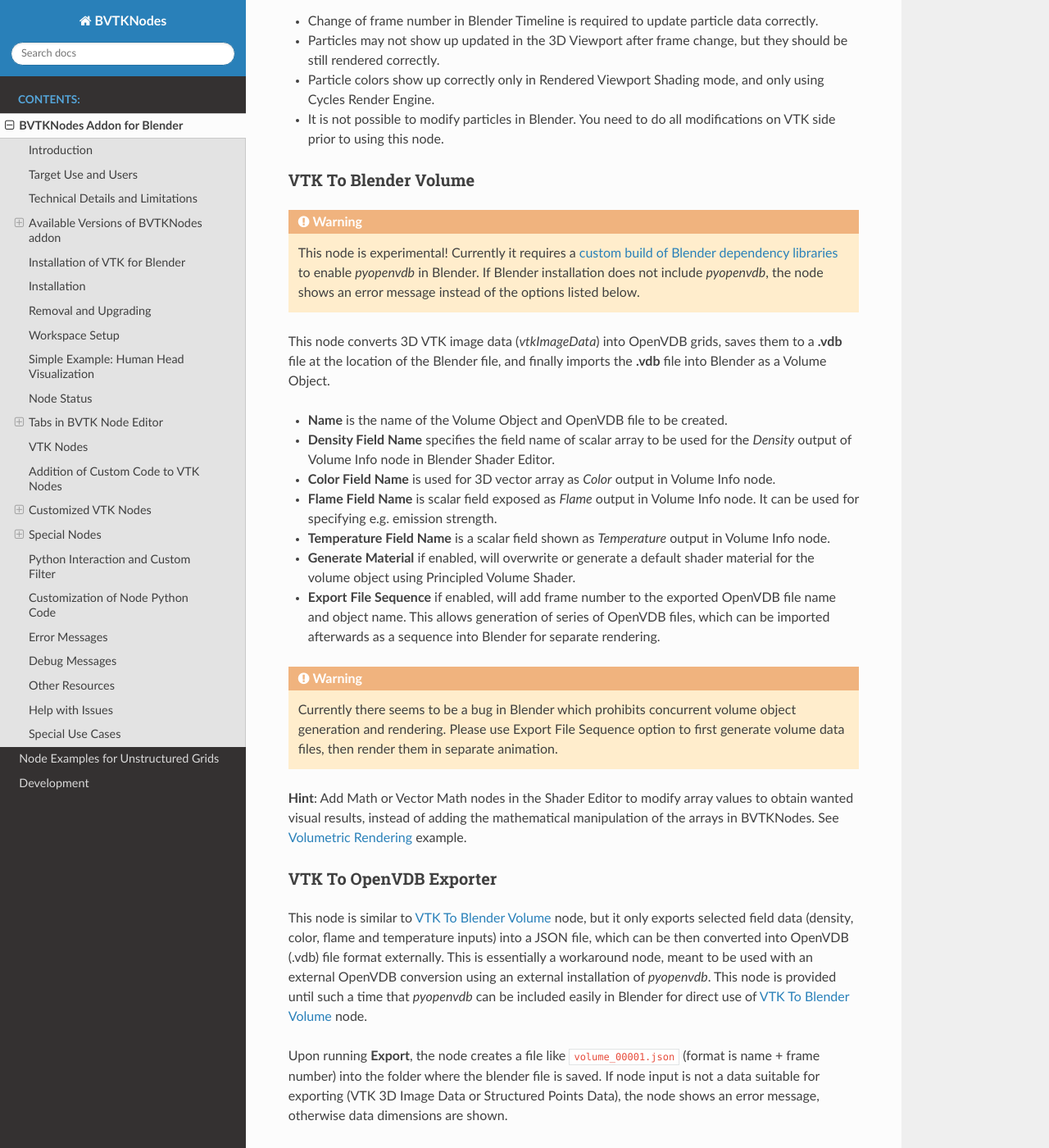
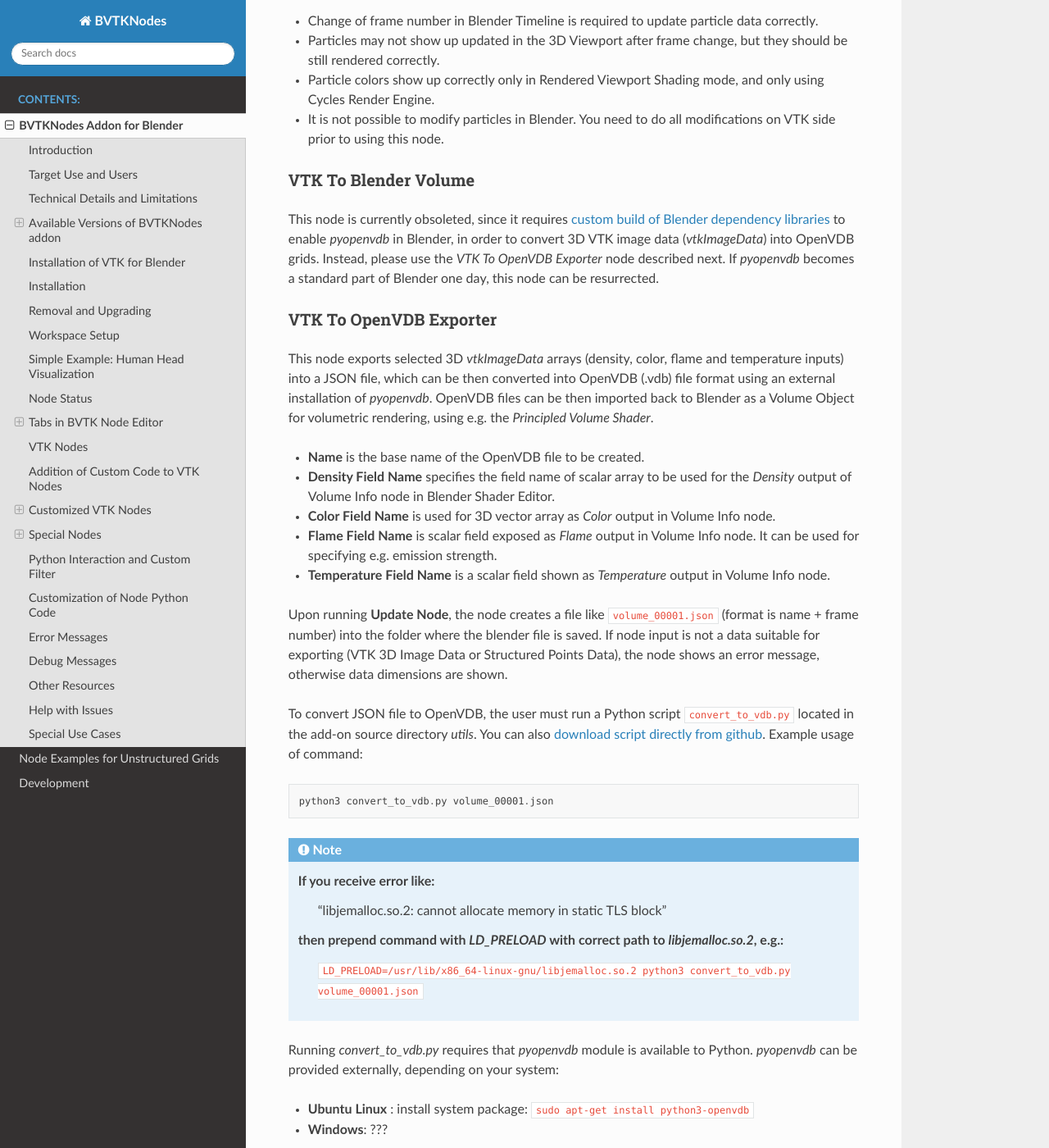
Before and after one commit to simboden/BVtkNodes, a Sphinx documentation site: the page built from docs/BVTKNodes.rst, in a window 1280 px wide and 1400 px high, scrolled down 10776 px. Shown: the whole window at 82% size. Built offline with Sphinx 7.4.7 and the Read the Docs theme 2.0.0, drawn with Linux system fonts in a browser that asks for light colours; some of the changed text lies outside the part shown.

Commit message:
Docs update: VTK To Blender Volume, VTK To OpenVDB Exporter

```diff
--- a/docs/BVTKNodes.rst
+++ b/docs/BVTKNodes.rst
@@ -535,23 +535,27 @@
 VTK To Blender Volume
 ^^^^^^^^^^^^^^^^^^^^^
 
-.. warning::
-
-   This node is experimental! Currently it requires a
-   `custom build of Blender dependency libraries
-   <https://devtalk.blender.org/t/build-pyopenvdb-as-part-of-make-deps/14148>`_
-   to enable `pyopenvdb` in Blender. If Blender installation does not
-   include `pyopenvdb`, the node shows an error message instead of the
-   options listed below.
+This node is currently obsoleted, since it requires
+`custom build of Blender dependency libraries
+<https://devtalk.blender.org/t/build-pyopenvdb-as-part-of-make-deps/14148>`_
+to enable `pyopenvdb` in Blender, in order to convert 3D VTK image
+data (*vtkImageData*) into OpenVDB grids. Instead, please use the *VTK
+To OpenVDB Exporter* node described next. If `pyopenvdb` becomes
+a standard part of Blender one day, this node can be resurrected.
 
 
-This node converts 3D VTK image data (*vtkImageData*) into
-OpenVDB grids, saves them to a **.vdb** file at the location
-of the Blender file, and finally imports the **.vdb** file
-into Blender as a Volume Object.
 
-- **Name** is the name of the Volume Object and OpenVDB file to be
-  created.
+VTK To OpenVDB Exporter
+^^^^^^^^^^^^^^^^^^^^^^^
+
+This node exports selected 3D *vtkImageData* arrays (density, color,
+flame and temperature inputs) into a JSON file, which can be then
+converted into OpenVDB (.vdb) file format using an external
+installation of *pyopenvdb*. OpenVDB files can be then imported back
+to Blender as a Volume Object for volumetric rendering, using e.g. the
+*Principled Volume Shader*.
+
+- **Name** is the base name of the OpenVDB file to be created.
 - **Density Field Name** specifies the field name of scalar array to
   be used for the *Density* output of Volume Info node in Blender
   Shader Editor.
@@ -562,41 +566,8 @@
   strength.
 - **Temperature Field Name** is a scalar field shown as *Temperature*
   output in Volume Info node.
-- **Generate Material** if enabled, will overwrite or generate a
-  default shader material for the volume object using Principled
-  Volume Shader.
-- **Export File Sequence** if enabled, will add frame number to the
-  exported OpenVDB file name and object name. This allows generation of
-  series of OpenVDB files, which can be imported afterwards as a
-  sequence into Blender for separate rendering.
 
-.. warning::
-
-   Currently there seems to be a bug in Blender which prohibits
-   concurrent volume object generation and rendering. Please use Export
-   File Sequence option to first generate volume data files,
-   then render them in separate animation.
-
-**Hint**: Add Math or Vector Math nodes in the Shader Editor to modify
-array values to obtain wanted visual results, instead of adding the
-mathematical manipulation of the arrays in BVTKNodes. See
-:ref:`volumetric_rendering` example.
-
-
-
-VTK To OpenVDB Exporter
-^^^^^^^^^^^^^^^^^^^^^^^
-
-This node is similar to `VTK To Blender Volume`_ node, but it only
-exports selected field data (density, color, flame and temperature
-inputs) into a JSON file, which can be then converted into OpenVDB
-(.vdb) file format externally. This is essentially a workaround node,
-meant to be used with an external OpenVDB conversion using an external
-installation of *pyopenvdb*. This node is provided until such a time
-that *pyopenvdb* can be included easily in Blender for direct use of
-`VTK To Blender Volume`_ node.
-
-Upon running **Export**, the node creates a file like
+Upon running **Update Node**, the node creates a file like
 ``volume_00001.json`` (format is name + frame number) into the folder
 where the blender file is saved.  If node input is not a data suitable
 for exporting (VTK 3D Image Data or Structured Points Data), the node
```
Also changed, not shown: other parts of docs/BVTKNodes.rst (+6 -0 lines).
